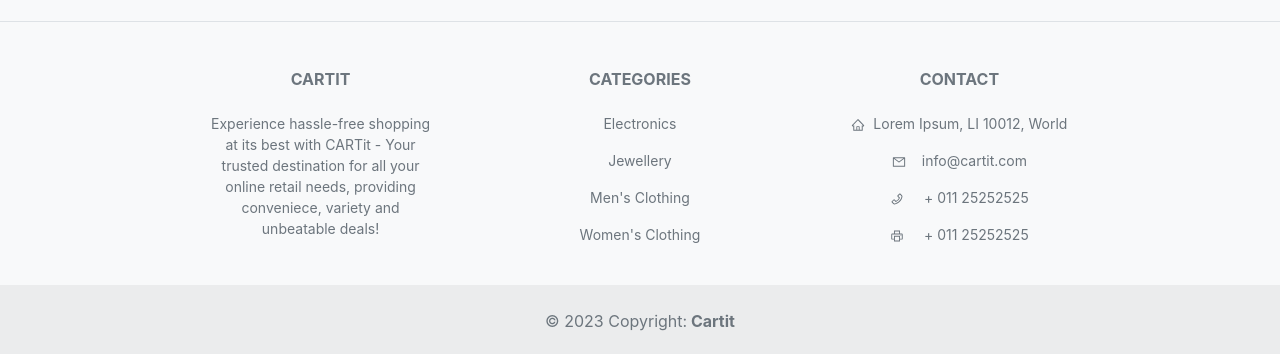
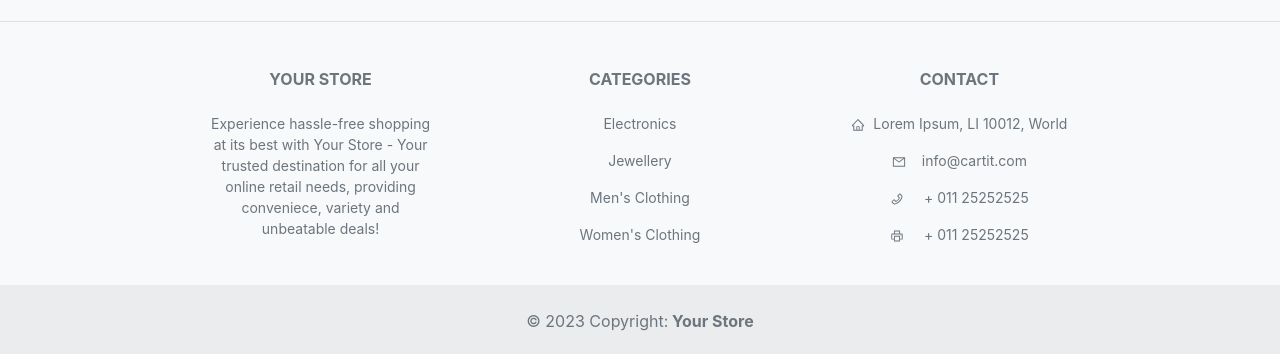
Before and after one commit to vishal-arora-2/your-store, a React (Create React App) app: page /payment in a window 1280 px wide. Shown: the part 646-1000 px from the top of the page. Built offline with nearby package versions, Linux system fonts and the light colour scheme.

Commit message:
updated footer

```diff
--- a/package.json
+++ b/package.json
@@ -57,7 +57,7 @@
   "devDependencies": {
     "@testing-library/react": "^14.0.0",
     "enzyme": "^3.11.0",
-    "enzyme-adapter-react-16": "^1.15.2",
+    "enzyme-adapter-react-16": "^1.15.7",
     "jest": "^27.5.1",
     "jest-enzyme": "^7.1.2",
     "jest-localstorage-mock": "^2.4.26"
--- a/src/components/Footer/Footer.js
+++ b/src/components/Footer/Footer.js
@@ -54,9 +54,9 @@ const Footer = () => {
         <MDBContainer className="text-center text-md-start mt-5">
           <MDBRow className="mt-3">
             <MDBCol md="3" lg="4" xl="3" className="mx-auto mb-4">
-              <h6 className="text-uppercase fw-bold mb-4">CARTit</h6>
+              <h6 className="text-uppercase fw-bold mb-4">Your Store</h6>
               <p>
-                Experience hassle-free shopping at its best with CARTit - Your
+                Experience hassle-free shopping at its best with Your Store - Your
                 trusted destination for all your online retail needs, providing
                 conveniece, variety and unbeatable deals!
               </p>
@@ -137,7 +137,7 @@ const Footer = () => {
       >
         © 2023 Copyright:
         <a className="text-reset fw-bold" href="https://mdbootstrap.com/">
-          &nbsp;Cartit
+          &nbsp;Your Store
         </a>
       </div>
     </MDBFooter>
```
Also changed, not shown: 1 other file (tests, documents, lock files or other folders).
